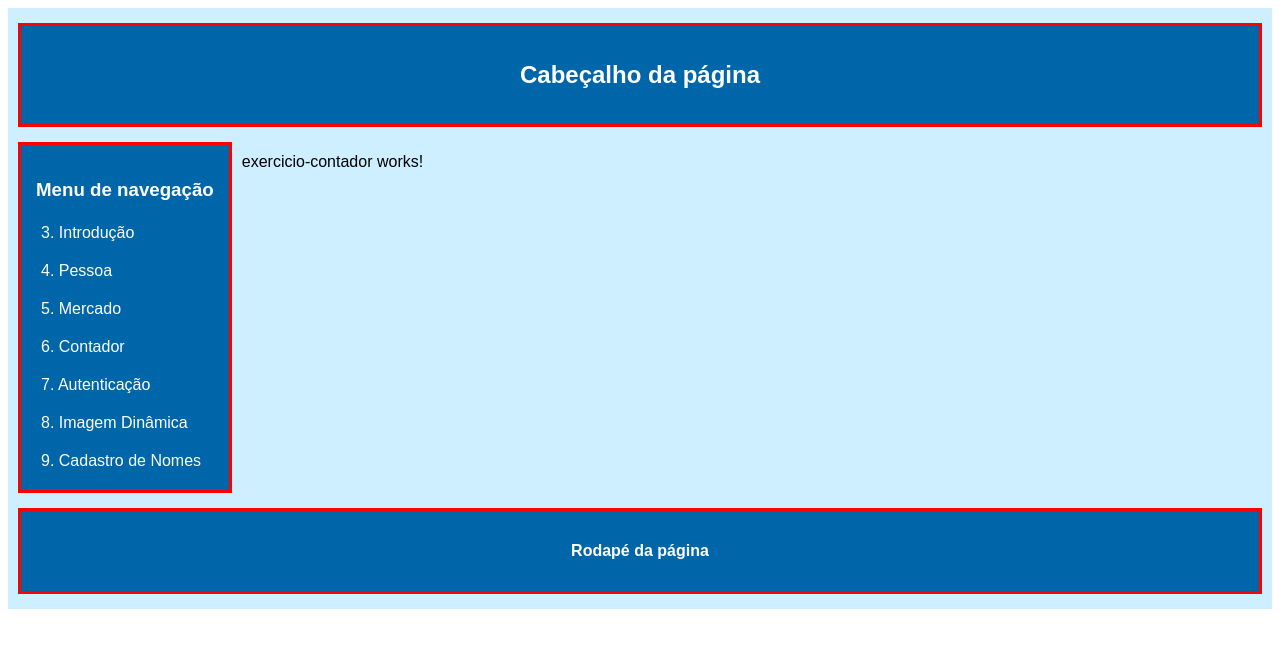
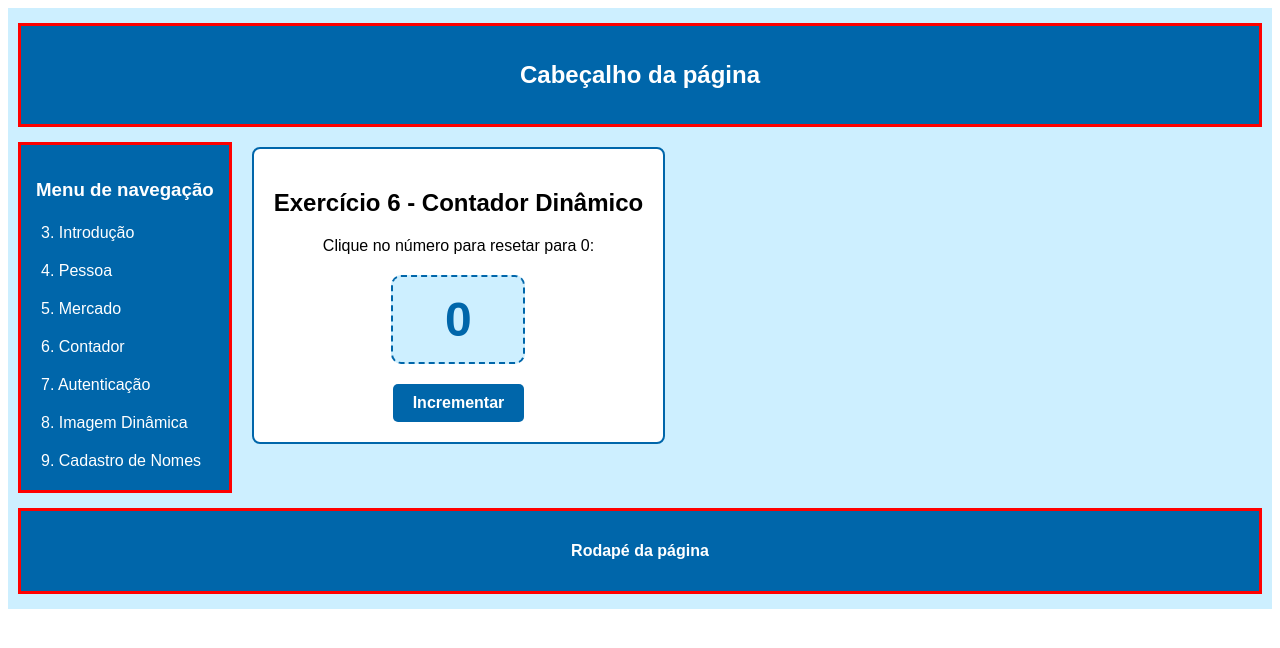
Before and after one commit to eduardoRvieira/atividade-angular, an Angular app: page /contador in a window 1280 px wide. Shown: the top 648 px of the page. Built offline with nearby package versions, Linux system fonts and the light colour scheme.

Commit message:
faz exercicio 6

```diff
--- a/src/app/exercicio-contador/exercicio-contador.css
+++ b/src/app/exercicio-contador/exercicio-contador.css
@@ -0,0 +1,42 @@
+.contador-container {
+  background-color: #ffffff;
+  border: 2px solid #0066aa;
+  padding: 20px;
+  margin: 10px;
+  border-radius: 8px;
+  font-family: Arial, sans-serif;
+  text-align: center;
+}
+
+.display-contador {
+  font-size: 48px;
+  font-weight: bold;
+  color: #0066aa;
+  background-color: #cdefff;
+  border: 2px dashed #0066aa;
+  width: 100px;
+  margin: 20px auto;
+  padding: 15px;
+  border-radius: 10px;
+  cursor: pointer;
+  transition: background 0.2s;
+}
+
+.display-contador:hover {
+  background-color: #b5e3ff;
+}
+
+.btn-incrementar {
+  background-color: #0066aa;
+  color: #ffffff;
+  border: none;
+  padding: 10px 20px;
+  font-size: 16px;
+  font-weight: bold;
+  border-radius: 5px;
+  cursor: pointer;
+}
+
+.btn-incrementar:hover {
+  background-color: #004d80;
+}
--- a/src/app/exercicio-contador/exercicio-contador.html
+++ b/src/app/exercicio-contador/exercicio-contador.html
@@ -1 +1,11 @@
-<p>exercicio-contador works!</p>
+<div class="contador-container">
+  <h2>Exercício 6 - Contador Dinâmico</h2>
+
+  <p>Clique no número para resetar para 0:</p>
+
+  <div class="display-contador" (click)="resetar()">
+    {{ contador }}
+  </div>
+
+  <button class="btn-incrementar" (click)="incrementar()">Incrementar</button>
+</div>
--- a/src/app/exercicio-contador/exercicio-contador.ts
+++ b/src/app/exercicio-contador/exercicio-contador.ts
@@ -1,9 +1,25 @@
 import { Component } from '@angular/core';
+import { CommonModule } from '@angular/common';
 
 @Component({
-  imports: [],
   selector: 'app-exercicio-contador',
-  styleUrl: './exercicio-contador.css',
+  standalone: true,
+  imports: [CommonModule],
   templateUrl: './exercicio-contador.html',
+  styleUrl: './exercicio-contador.css'
 })
-export class ExercicioContador {}
+export class ExercicioContador {
+  contador: number = 0;
+
+  incrementar() {
+    if (this.contador >= 10) {
+      this.contador = 0;
+    } else {
+      this.contador++;
+    }
+  }
+
+  resetar() {
+    this.contador = 0;
+  }
+}
```
